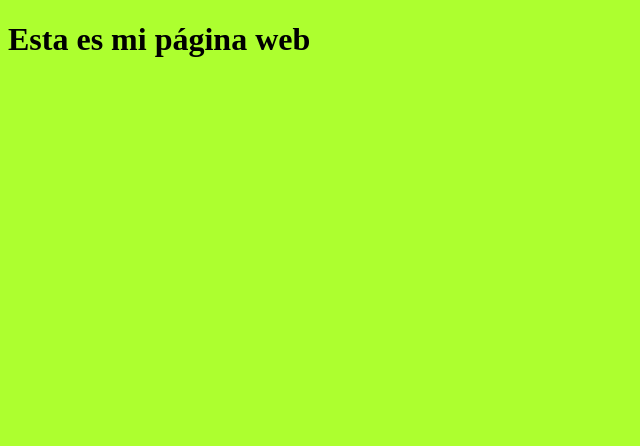
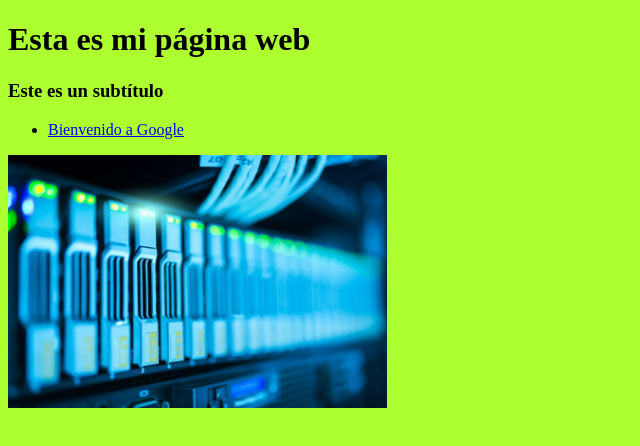
Before and after one commit to Ismael22603/html, a plain HTML site: page index.html in a window 1280 px wide. Shown: the whole page, without its empty margins (0-640 px from the left). Drawn offline with Linux system fonts and the light colour scheme.

Commit message:
3ercommit

```diff
--- a/css/estilo.css
+++ b/css/estilo.css
@@ -1,3 +1,6 @@
 body{
     background-color: greenyellow;
 }
+.servidor{
+    width: 30%;
+}
--- a/index.html
+++ b/index.html
@@ -7,7 +7,19 @@
     <link rel="stylesheet" href="css/estilo.css">
 </head>
 <body>
-    <h1>Esta es mi página web</h1>
+    <header>
+        <h1>Esta es mi página web</h1>
+        <h3>Este es un subtítulo</h3>
+        <nav>
+            <ul>
+                <li><a href="https://www.google.com">Bienvenido a Google</a></li>
+            </ul>
+        </nav>
+    </header>
+    <section>
+        <img class="servidor" src="img/foto.jpg" alt="foto">
+    </section>
+
 
 </body>
 </html>
```
